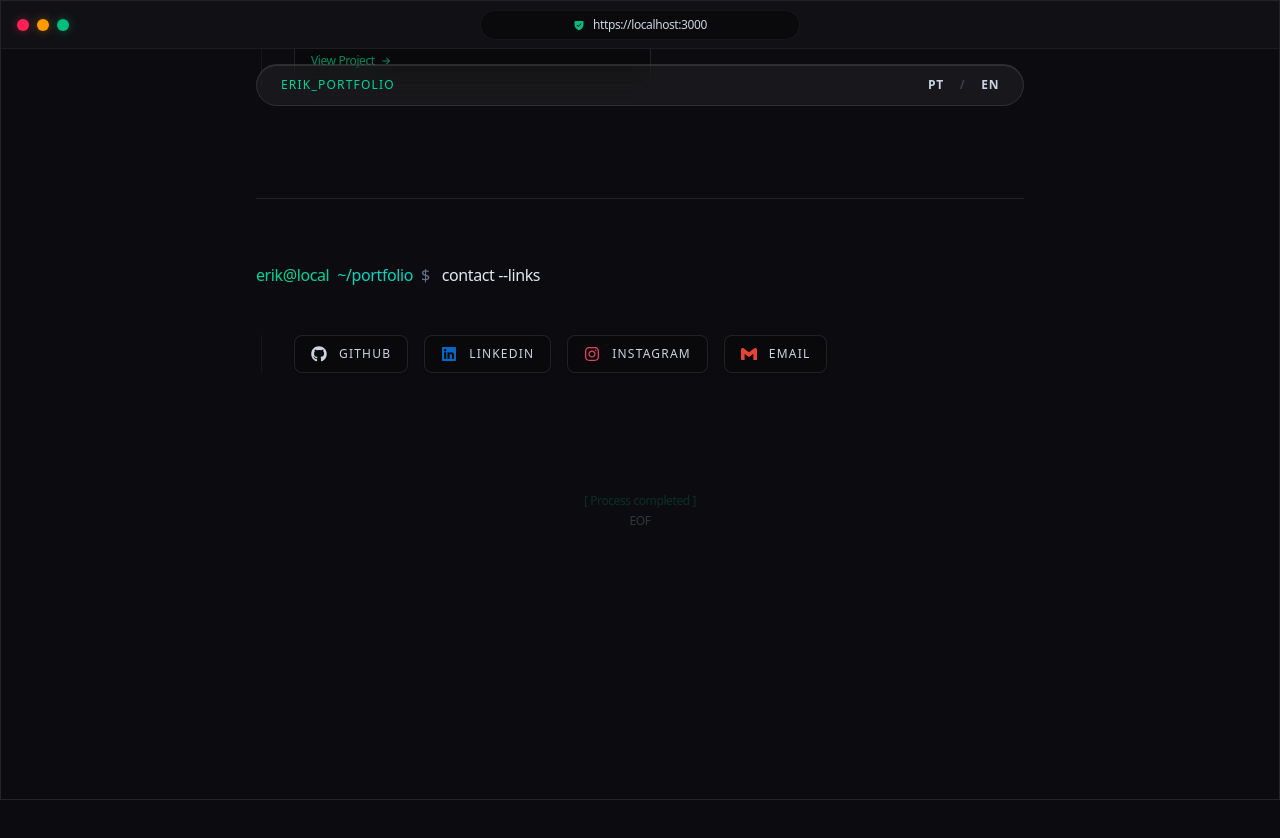
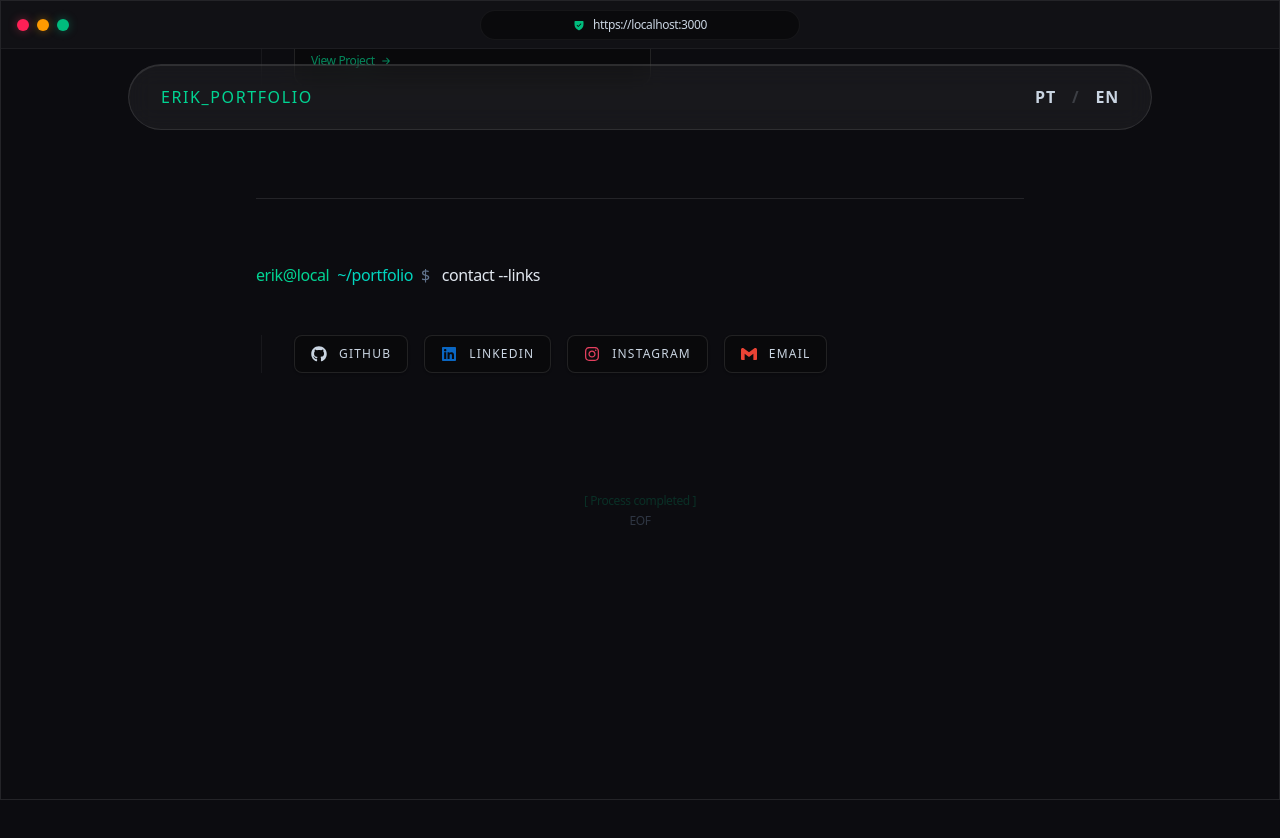
Before and after one commit to ErikEliasV/portfolio, a Next.js app: page /en in a window 1280 px wide. Shown: the top 838 px of the page. Built offline with nearby package versions, Linux system fonts and the light colour scheme.

Commit message:
fix: serve default locale at root to resolve local dev 404

```diff
--- a/next.config.ts
+++ b/next.config.ts
@@ -3,9 +3,11 @@ import createNextIntlPlugin from 'next-intl/plugin';
 
 const withNextIntl = createNextIntlPlugin();
 
+const isProd = process.env.NODE_ENV === "production";
+
 const nextConfig: NextConfig = {
   output: "export",
-  basePath: "/portfolio",
+  basePath: isProd ? "/portfolio" : "",
   images: {
     unoptimized: true,
   },
--- a/src/app/[locale]/layout.tsx
+++ b/src/app/[locale]/layout.tsx
@@ -1,6 +1,3 @@
-import type { Metadata } from "next";
-import { Geist, Geist_Mono } from "next/font/google";
-import "../globals.css";
 import {NextIntlClientProvider} from 'next-intl';
 import {setRequestLocale} from 'next-intl/server';
 import {routing} from '@/i18n/routing';
@@ -11,22 +8,7 @@ export function generateStaticParams() {
   return [{ locale: 'en' }, { locale: 'pt-BR' }];
 }
 
-const geistSans = Geist({
-  variable: "--font-geist-sans",
-  subsets: ["latin"],
-});
-
-const geistMono = Geist_Mono({
-  variable: "--font-geist-mono",
-  subsets: ["latin"],
-});
-
-export const metadata: Metadata = {
-  title: "Erik - Front-End Engineer",
-  description: "Portfolio built with Next.js and Premium UI/UX",
-};
-
-export default async function RootLayout({
+export default async function LocaleLayout({
   children,
   params
 }: Readonly<{
@@ -42,15 +24,9 @@ export default async function RootLayout({
   const messages = (await import(`../../../messages/${locale}.json`)).default;
 
   return (
-    <html lang={locale} className="dark">
-      <body
-        className={`${geistSans.variable} ${geistMono.variable} antialiased min-h-[100dvh] bg-[#09090b] text-slate-200 tracking-tight`}
-      >
-        <NextIntlClientProvider messages={messages}>
-          <MouseFollower />
-          {children}
-        </NextIntlClientProvider>
-      </body>
-    </html>
+    <NextIntlClientProvider messages={messages}>
+      <MouseFollower />
+      {children}
+    </NextIntlClientProvider>
   );
 }
--- a/src/app/[locale]/page.tsx
+++ b/src/app/[locale]/page.tsx
@@ -1,6 +1,6 @@
 import { ScrollBootSequence } from '@/components/ui/ScrollBootSequence';
+import { Header } from '@/components/ui/Header';
 import { setRequestLocale } from 'next-intl/server';
-import { Link } from '@/i18n/routing';
 
 export default async function HomePage({
   params,
@@ -12,16 +12,7 @@ export default async function HomePage({
   return (
     <main className="flex flex-col bg-[#0c0c10] min-h-[100dvh]">
       {/* Dynamic Nav Pill - Remains always at top z-50 */}
-      <nav className="fixed top-16 left-1/2 -translate-x-1/2 w-[calc(100%-2rem)] flex justify-between items-center glass-panel px-6 py-3 rounded-full max-w-3xl z-[100] shadow-2xl transition-all">
-        <span className="font-geist-mono font-medium text-xs tracking-widest text-emerald-400">
-          ERIK_PORTFOLIO
-        </span>
-        <div className="flex gap-4 text-xs font-semibold tracking-wider text-slate-300 uppercase">
-          <Link href="/" locale="pt-BR" className="hover:text-white transition-colors">PT</Link>
-          <span className="opacity-20">/</span>
-          <Link href="/" locale="en" className="hover:text-white transition-colors">EN</Link>
-        </div>
-      </nav>
+      <Header />
 
       {/* 400vh Scroll-Telling Sequence */}
       <ScrollBootSequence />
--- /dev/null
+++ b/src/app/layout.tsx
@@ -0,0 +1,34 @@
+import type { Metadata } from "next";
+import { Geist, Geist_Mono } from "next/font/google";
+import "./globals.css";
+
+const geistSans = Geist({
+  variable: "--font-geist-sans",
+  subsets: ["latin"],
+});
+
+const geistMono = Geist_Mono({
+  variable: "--font-geist-mono",
+  subsets: ["latin"],
+});
+
+export const metadata: Metadata = {
+  title: "Erik - Front-End Engineer",
+  description: "Portfolio built with Next.js and Premium UI/UX",
+};
+
+export default function RootLayout({
+  children,
+}: Readonly<{
+  children: React.ReactNode;
+}>) {
+  return (
+    <html lang="pt-BR" className="dark">
+      <body
+        className={`${geistSans.variable} ${geistMono.variable} antialiased min-h-[100dvh] bg-[#09090b] text-slate-200 tracking-tight`}
+      >
+        {children}
+      </body>
+    </html>
+  );
+}
--- /dev/null
+++ b/src/app/page.tsx
@@ -0,0 +1,12 @@
+'use client';
+
+import { useEffect } from 'react';
+import { routing } from '@/i18n/routing';
+
+export default function RootPage() {
+  useEffect(() => {
+    window.location.replace(`/${routing.defaultLocale}`);
+  }, []);
+
+  return null;
+}
--- /dev/null
+++ b/src/components/ui/Header.tsx
@@ -0,0 +1,37 @@
+"use client";
+
+import { motion, useScroll, useTransform } from "framer-motion";
+import { useEffect, useState } from "react";
+import { Link } from "@/i18n/routing";
+
+export function Header() {
+  const [isMobile, setIsMobile] = useState(false);
+
+  useEffect(() => {
+    const check = () => setIsMobile(window.innerWidth < 768);
+    check();
+    window.addEventListener("resize", check);
+    return () => window.removeEventListener("resize", check);
+  }, []);
+
+  const { scrollYProgress } = useScroll();
+  const widthDesktop = useTransform(scrollYProgress, [0.4, 0.48], ["50%", "80%"]);
+  const widthMobile = useTransform(scrollYProgress, [0.4, 0.48], ["90%", "95%"]);
+  const width = isMobile ? widthMobile : widthDesktop;
+
+  return (
+    <motion.nav
+      style={{ width }}
+      className="fixed top-6 md:top-16 left-1/2 -translate-x-1/2 flex justify-between items-center glass-panel px-5 md:px-8 py-3.5 md:py-5 rounded-full z-[100] shadow-2xl"
+    >
+      <span className="font-geist-mono font-medium text-xs md:text-base tracking-widest text-emerald-400">
+        ERIK_PORTFOLIO
+      </span>
+      <div className="flex gap-3 md:gap-4 text-xs md:text-base font-semibold tracking-wider text-slate-300 uppercase">
+        <Link href="/" locale="pt-BR" className="hover:text-white transition-colors">PT</Link>
+        <span className="opacity-20">/</span>
+        <Link href="/" locale="en" className="hover:text-white transition-colors">EN</Link>
+      </div>
+    </motion.nav>
+  );
+}
--- a/src/components/ui/ScrollBootSequence.tsx
+++ b/src/components/ui/ScrollBootSequence.tsx
@@ -66,9 +66,9 @@ export function ScrollBootSequence() {
   const desktopBottom = "30vh";
   const desktopLeft = "55vw";
 
-  const mobileTop = "60vh";
+  const mobileTop = "50vh";
   const mobileRight = "6vw";
-  const mobileBottom = "10vh";
+  const mobileBottom = "6vh";
   const mobileLeft = "6vw";
 
   // Expand
@@ -137,7 +137,7 @@ export function ScrollBootSequence() {
         {/* Hero Content */}
         <motion.div
           style={mounted ? { opacity: heroOpacity, y: heroY } : { opacity: 1, y: 0 }}
-          className="absolute top-0 left-0 w-full md:w-[55%] h-full flex flex-col justify-center px-8 md:pl-24 lg:pl-32 xl:pl-40 pr-8 z-10"
+          className="absolute top-0 left-0 w-full md:w-[55%] h-full flex flex-col justify-start pt-28 md:justify-center md:pt-0 px-8 md:pl-24 lg:pl-32 xl:pl-40 pr-8 z-10"
         >
           <div className="flex items-center gap-3 text-xs font-geist-mono text-slate-400 uppercase tracking-widest mb-6">
             <span className="w-2 h-2 rounded-full bg-emerald-500 animate-pulse" />
```
Also changed, not shown: 1 other file (tests, documents, lock files or other folders).
